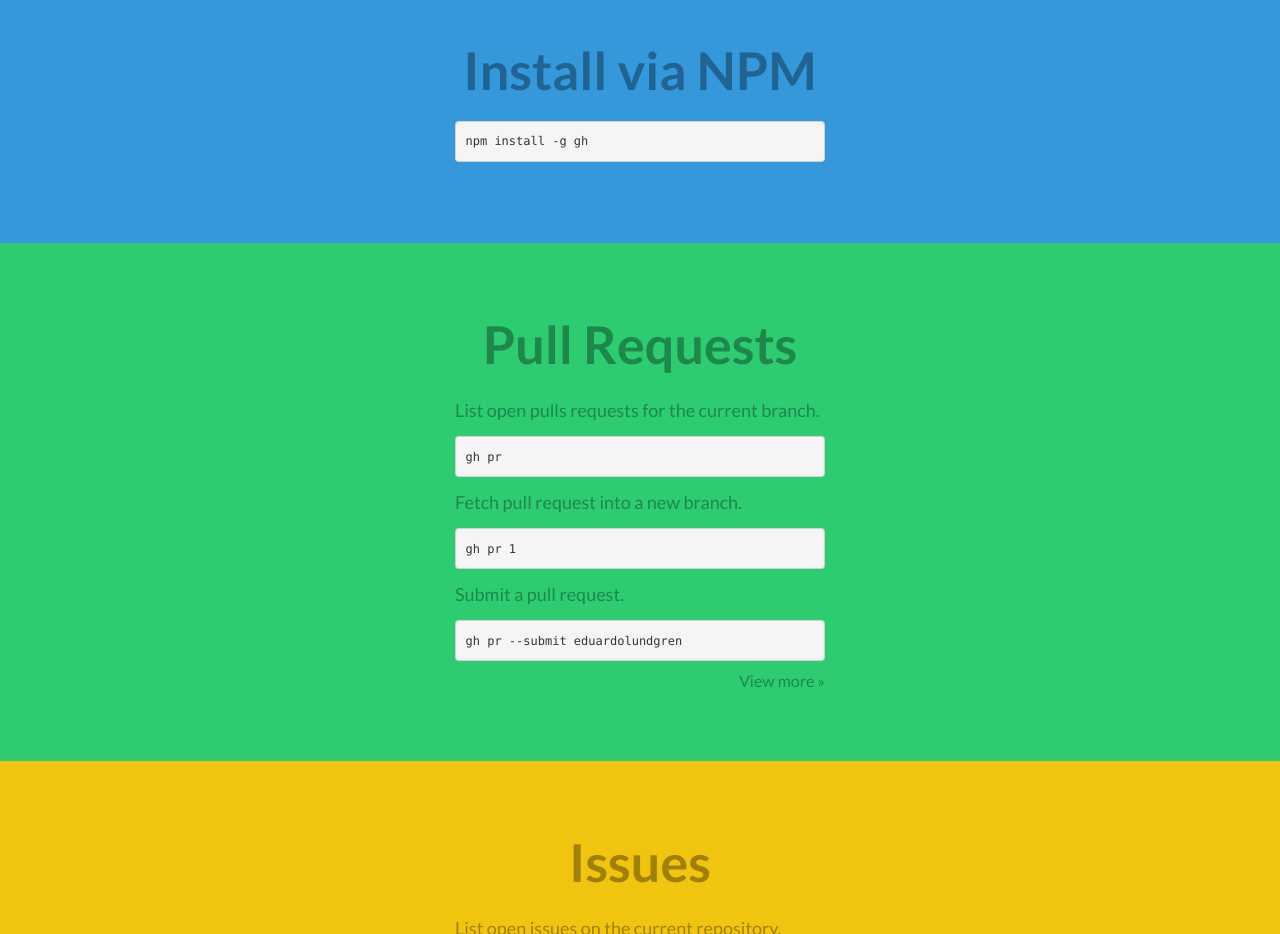
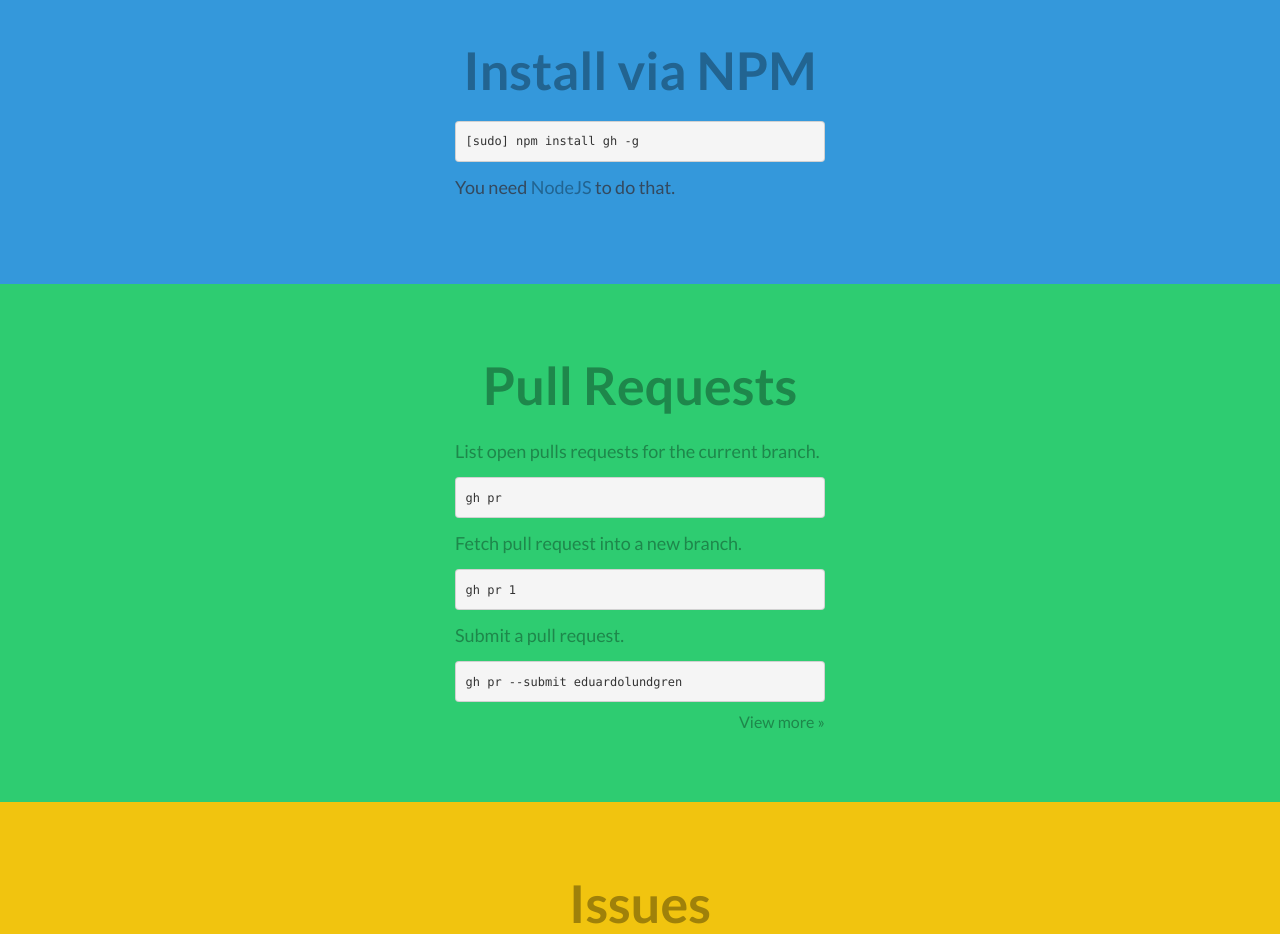
Before and after one commit to node-gh/gh, a plain HTML site: page index.html in a window 1280 px wide. Shown: the part 1260-2194 px from the top of the page. Drawn offline with Linux system fonts and the light colour scheme.

Commit message:
Add link to install NodeJS

```diff
--- a/css/custom.css
+++ b/css/custom.css
@@ -95,7 +95,8 @@
   background: #3498DB;
 }
 
-.install h2 {
+.install h2,
+.install a {
   color: #226491;
 }
 
--- a/index.html
+++ b/index.html
@@ -66,7 +66,8 @@
           <div class="span4"></div>
           <div class="span4">
             <h2>Install via NPM</h2>
-            <pre><code>npm install -g gh</code></pre>
+            <pre><code>[sudo] npm install gh -g</code></pre>
+            <p>You need <a href="http://nodejs.org/download/">NodeJS</a> to do that.</p>
           </div>
         </div>
         <div class="span4"></div>
```
